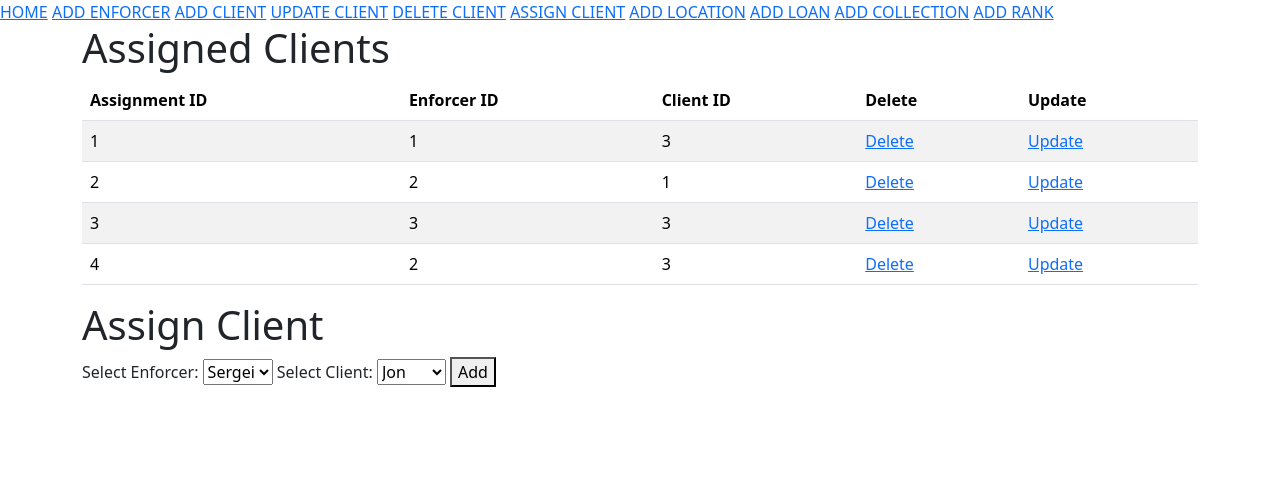
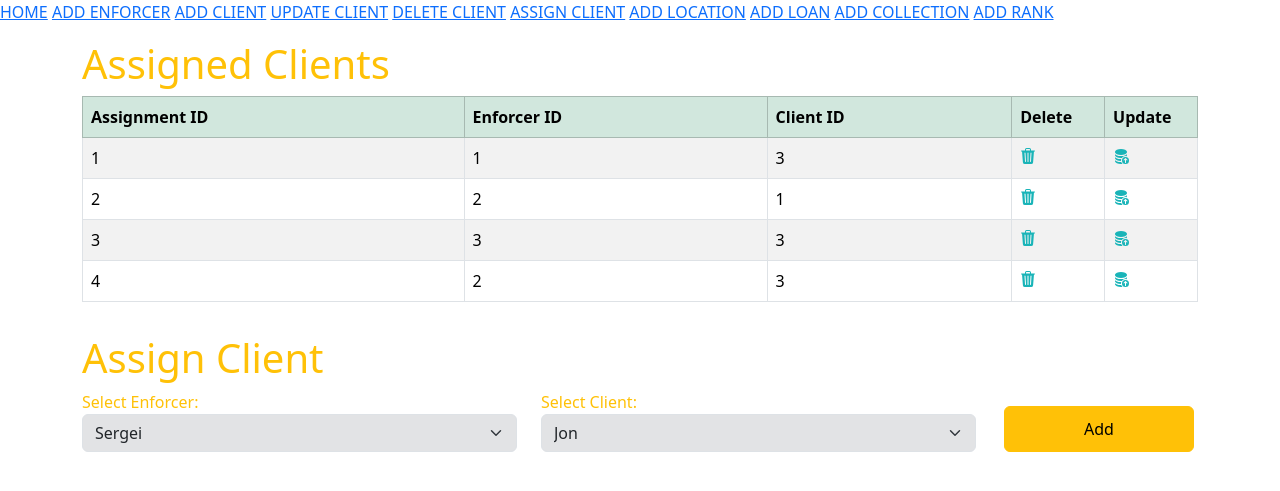
Before and after one commit to cbridgesosu/WeHeartLoanSharking, a Flask app: page /assign_client in a window 1280 px wide. Shown: the top 491 px of the page. Run offline with Flask 3, Linux system fonts and the light colour scheme.

Commit message:
add style to assign_client page

```diff
--- a/templates/assign_client.j2
+++ b/templates/assign_client.j2
@@ -2,11 +2,11 @@
 {% extends "base.j2" %}
 {% block content %}
 
-    <div class="container">
+    <div class="container mt-3 pb-3 rounded-top text-warning">
         <h1>Assigned Clients</h1>
 
-        <table class="table table-striped">
-            <thead>
+        <table class="table table-striped table-bordered">
+            <thead class="table-success">
             <tr>
                 <th>Assignment ID</th>
                 <th>Enforcer ID</th>
@@ -14,36 +14,58 @@
                 <th>Delete</th>
                 <th>Update</th>
             </tr>
+            </thead>
             <tbody>
             {% for assignment in enforcer_has_clients %}
                 <tr>
                     <td>{{ assignment['enforcerClientID'] }}</td>
                     <td>{{ assignment['enforcerID'] }}</td>
                     <td>{{ assignment['clientID'] }}</td>
-                    <td><a href="delete_assignemnt#" >Delete</a></td>
-                    <td><a href="update_assignment#" >Update</a></td>
+                    <td class="col-1"><a class="icon-link icon-link-hover text-end" style="--bs-link-color-rgb: 25, 180, 184;" href="delete_assignment#" >
+                        <svg xmlns="http://www.w3.org/2000/svg" width="16" height="16" fill="currentColor" class="bi bi-trash3-fill" viewBox="0 0 16 16">
+                        <path d="M11 1.5v1h3.5a.5.5 0 0 1 0 1h-.538l-.853 10.66A2 2 0 0 1 11.115 16h-6.23a2 2 0 0 1-1.994-1.84L2.038 3.5H1.5a.5.5 0 0 1
+                        0-1H5v-1A1.5 1.5 0 0 1 6.5 0h3A1.5 1.5 0 0 1 11 1.5m-5 0v1h4v-1a.5.5 0 0 0-.5-.5h-3a.5.5 0 0 0-.5.5M4.5 5.029l.5 8.5a.5.5 0 1 0
+                        .998-.06l-.5-8.5a.5.5 0 1 0-.998.06m6.53-.528a.5.5 0 0 0-.528.47l-.5 8.5a.5.5 0 0 0 .998.058l.5-8.5a.5.5 0 0 0-.47-.528M8 4.5a.5.5
+                        0 0 0-.5.5v8.5a.5.5 0 0 0 1 0V5a.5.5 0 0 0-.5-.5"/></svg></a>
+                    </td>
+                    <td class="col-1"><a class="icon-link icon-link-hover" style="--bs-link-color-rgb: 25, 180, 184;" href="update_assignment#" >
+                        <svg xmlns="http://www.w3.org/2000/svg" width="16" height="16" fill="currentColor" class="bi bi-database-fill-up"
+                        viewBox="0 0 16 16"><path d="M12.5 16a3.5 3.5 0 1 0 0-7 3.5 3.5 0 0 0 0 7m.354-5.854 1.5 1.5a.5.5 0 0 1-.708.708L13 11.707V14.5a.5.5 0
+                        0 1-1 0v-2.793l-.646.647a.5.5 0 0 1-.708-.708l1.5-1.5a.5.5 0 0 1 .708 0M8 1c-1.573 0-3.022.289-4.096.777C2.875 2.245 2 2.993 2 4s.875 1.755
+                        1.904 2.223C4.978 6.711 6.427 7 8 7s3.022-.289 4.096-.777C13.125 5.755 14 5.007 14 4s-.875-1.755-1.904-2.223C11.022 1.289 9.573 1 8 1"/>
+                        <path d="M2 7v-.839c.457.432 1.004.751 1.49.972C4.722 7.693 6.318 8 8 8s3.278-.307 4.51-.867c.486-.22 1.033-.54 1.49-.972V7c0 .424-.155.802-.411
+                        1.133a4.51 4.51 0 0 0-4.815 1.843A12 12 0 0 1 8 10c-1.573 0-3.022-.289-4.096-.777C2.875 8.755 2 8.007 2 7m6.257 3.998L8 11c-1.682
+                        0-3.278-.307-4.51-.867-.486-.22-1.033-.54-1.49-.972V10c0 1.007.875 1.755 1.904 2.223C4.978 12.711 6.427 13 8 13h.027a4.55 4.55 0 0 1
+                        .23-2.002m-.002 3L8 14c-1.682 0-3.278-.307-4.51-.867-.486-.22-1.033-.54-1.49-.972V13c0 1.007.875 1.755 1.904 2.223C4.978 15.711 6.427
+                        16 8 16c.536 0 1.058-.034 1.555-.097a4.5 4.5 0 0 1-1.3-1.905"/></svg></a>
+                    </td>
                 </tr>
             {% endfor %}
         </table>
     </div>
 
-    <div class="container">
+    <div class="container rounded-bottom pb-3 text-warning">
         <h1>Assign Client</h1>
         <form action="{{ url_for('assign_client') }}" method="POST">
+            <div class="row">
+                <div class="col">
                 <label for="assign_enforcer">Select Enforcer:</label>
-            <select id="assign_enforecer" name="assign_enforcer">
+                    <select class="form-select bg-secondary-subtle" id="assign_enforecer" name="assign_enforcer">
                         {% for enforcer in enforcers %}
                             <option value={{ enforcer["firstName"] }}>{{ enforcer["firstName"] }}</option>
                         {% endfor %}
                     </select>
-
+                </div>
+                <div class="col">
                     <label for="assign_client">Select Client:</label>
-            <select id="assign_client" name="assign_client">
+                    <select class="form-select bg-secondary-subtle" id="assign_client" name="assign_client">
                         {% for client in clients %}
                             <option value={{ client["firstName"] }}>{{ client["firstName"] }}</option>
                         {% endfor %}
                     </select>
-            <button type="submit">Add</button>
+                </div>
+                <button class="btn btn-warning col-2 mx-3 mt-3" type="submit">Add</button>
+            </div>
         </form>
     </div>
 
```
Lines whose indentation alone changed are shown as unchanged.
